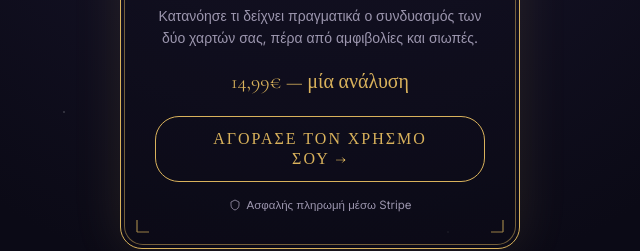
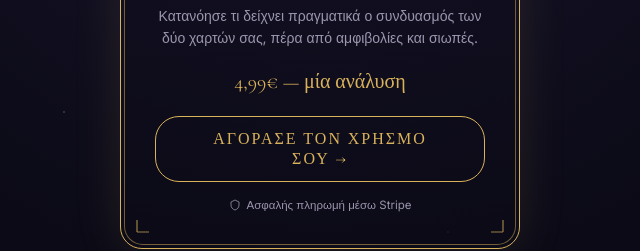
Before and after one commit to MANTEION99/XRISMOS, a plain HTML site: page symvatotita-tool-agora.html in a window 1280 px wide. Shown: the part 448-699 px from the top of the page, 320-960 px from the left. Drawn offline with nearby package versions, Linux system fonts and the light colour scheme.

Commit message:
Update price from 14,99€ to 4,99€

```diff
--- a/symvatotita-tool-agora.html
+++ b/symvatotita-tool-agora.html
@@ -199,7 +199,7 @@
     </svg>
 
     <p class="sub">Κατανόησε τι δείχνει πραγματικά ο συνδυασμός των δύο χαρτών σας, πέρα από αμφιβολίες και σιωπές.</p>
-    <p class="price-line">14,99€ — μία ανάλυση</p>
+    <p class="price-line">4,99€ — μία ανάλυση</p>
     <div class="enter-btn" id="enterBtn">Αγόρασε τον χρησμό σου →</div>
     <div class="secure-note">
       <svg viewBox="0 0 24 24" fill="none"><path d="M12 2L4 6v6c0 5 3.4 8.7 8 10 4.6-1.3 8-5 8-10V6l-8-4z" stroke="currentColor" stroke-width="1.6"/></svg>
```
